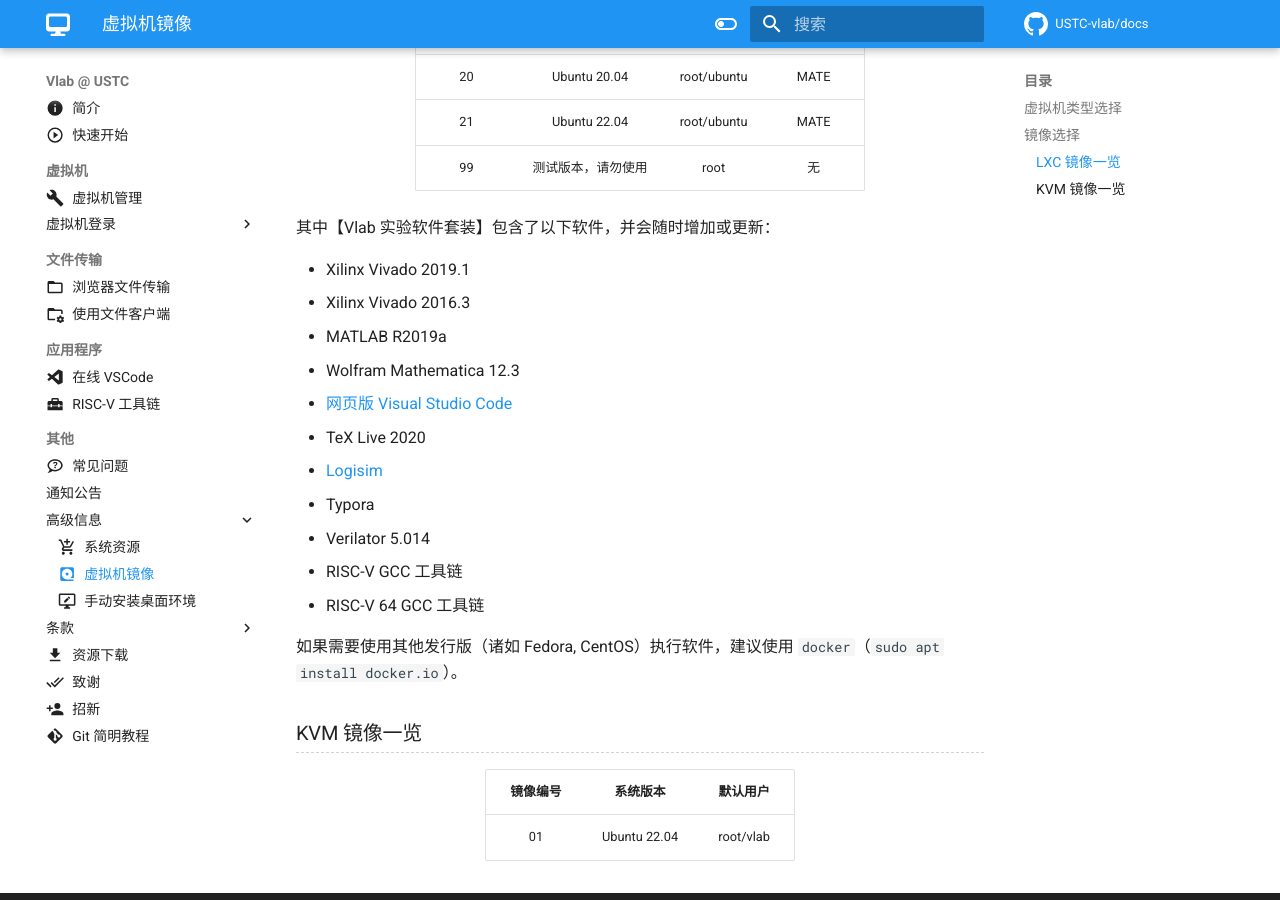
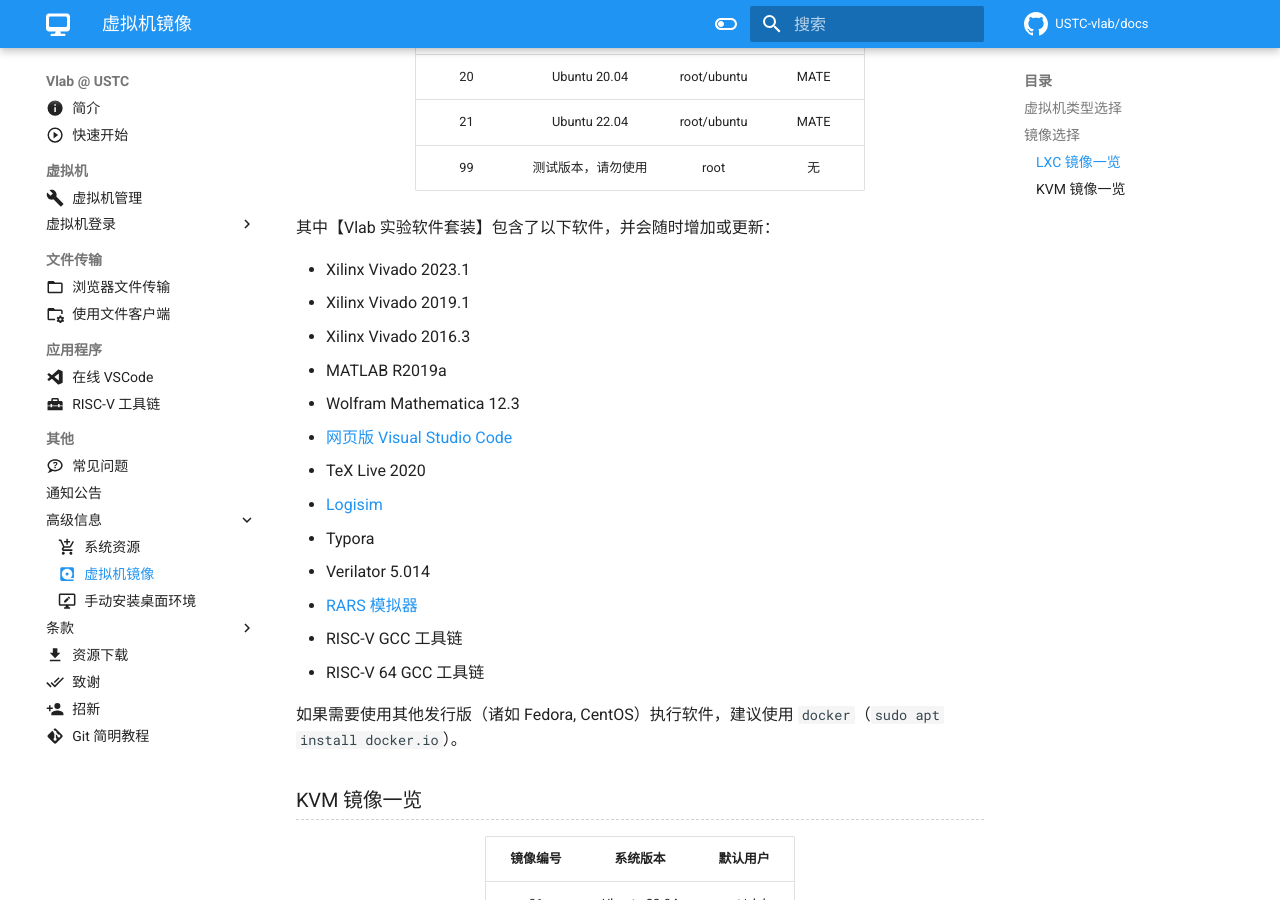
Before and after one commit to USTC-vlab/docs, an MkDocs documentation site: the page built from docs/advanced/images.md, in a window 1280 px wide and 900 px high, scrolled down 1671 px. Built offline with MkDocs 1.6.1 and Material for MkDocs 9.7.7, drawn with Linux system fonts in a browser that asks for light colours; comment, search, counter and statistics services are not loaded.

Commit message:
images: Add vivado2023 to vlab-software

```diff
--- a/docs/advanced/images.md
+++ b/docs/advanced/images.md
@@ -56,6 +56,7 @@ Linux KVM 是完整的虚拟机，能够根据需要使用任意的 Linux 内核
 
 其中【Vlab 实验软件套装】包含了以下软件，并会随时增加或更新：
 
+- Xilinx Vivado 2023.1
 - Xilinx Vivado 2019.1
 - Xilinx Vivado 2016.3
 - MATLAB R2019a
@@ -65,6 +66,7 @@ Linux KVM 是完整的虚拟机，能够根据需要使用任意的 Linux 内核
 - [Logisim](http://www.cburch.com/logisim/)
 - Typora
 - Verilator 5.014
+- [RARS 模拟器](../apps/riscv.md)
 - RISC-V GCC 工具链
 - RISC-V 64 GCC 工具链
 
```
